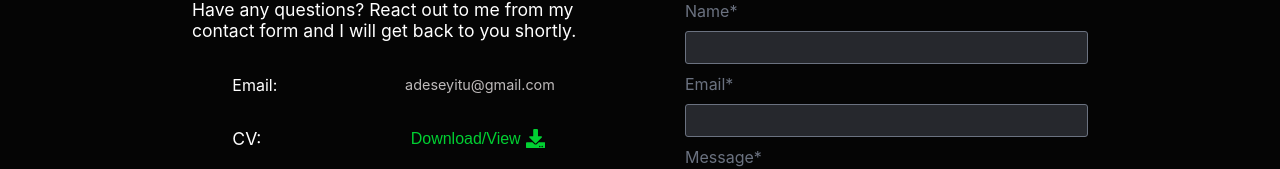
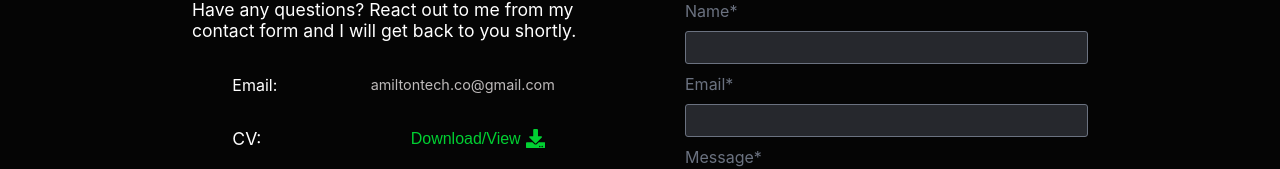
Before and after one commit to Oluwaseyi-Java/Portfolio, a React (Create React App) app in the folder portfolio/: page / in a window 1280 px wide. Shown: the part 3697-3866 px from the top of the page. Built offline with nearby package versions, Linux system fonts and the light colour scheme; no server answers.

Commit message:
Update shortConatct.jsx

```diff
--- a/portfolio/src/components/Hire Me/shortConatct.jsx
+++ b/portfolio/src/components/Hire Me/shortConatct.jsx
@@ -7,7 +7,7 @@ const shortConatct = () => {
             <p>Have any questions? React out to me from my contact form and I will get back to you shortly.</p>
             <div className='contact'>
                 <p className='email'>Email:</p>
-                <p className='address'>adeseyitu@gmail.com</p>
+                <p className='address'>amiltontech.co@gmail.com</p>
             </div>
             <div className='cv'>
                 <p className='text'>CV:</p>
```
